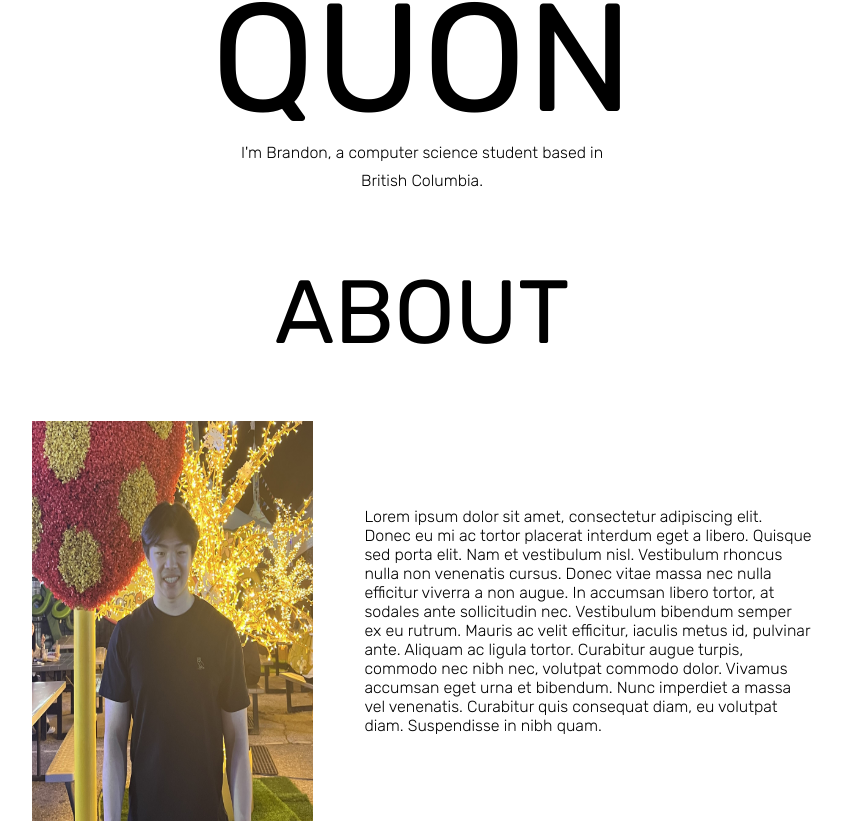
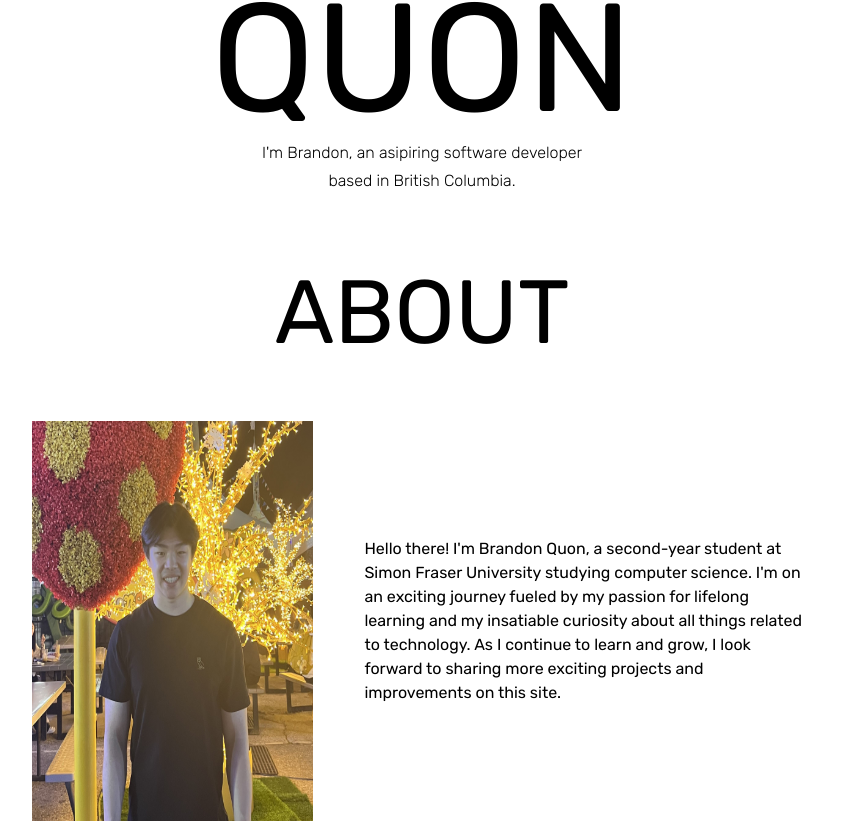
Before and after one commit to bnquon/Personal-Portfolio, a React (Vite) app: page / in a window 1280 px wide. Shown: the part 326-1149 px from the top of the page, without its empty margins (218-1060 px from the left). Built offline with nearby package versions, Linux system fonts and the light colour scheme.

Commit message:
Changing dummy text to real text

```diff
--- a/src/components/About/About.css
+++ b/src/components/About/About.css
@@ -40,5 +40,6 @@
 #aboutContainer > #bio {
     width: 35%;
     font-size: clamp(1rem, 1vw, 4rem);
-    font-weight: 300;
+    font-weight: 400;
+    line-height: 150%;
 }
--- a/src/components/About/About.jsx
+++ b/src/components/About/About.jsx
@@ -18,13 +18,9 @@ export const About = () => {
 
             <div id="bio">
                 <span>
-                    Lorem ipsum dolor sit amet, consectetur adipiscing elit. Donec eu mi ac tortor placerat interdum eget
-                    a libero. Quisque sed porta elit. Nam et vestibulum nisl. Vestibulum rhoncus nulla non venenatis cursus.
-                    Donec vitae massa nec nulla efficitur viverra a non augue. In accumsan libero tortor, at sodales ante
-                    sollicitudin nec. Vestibulum bibendum semper ex eu rutrum. Mauris ac velit efficitur, iaculis metus id,
-                    pulvinar ante. Aliquam ac ligula tortor. Curabitur augue turpis, commodo nec nibh nec, volutpat commodo dolor.
-                    Vivamus accumsan eget urna et bibendum. Nunc imperdiet a massa vel venenatis. Curabitur quis consequat diam,
-                    eu volutpat diam. Suspendisse in nibh quam.
+                    Hello there! I'm Brandon Quon, a second-year student at Simon Fraser University studying computer science.
+                    I'm on an exciting journey fueled by my passion for lifelong learning and my insatiable curiosity about all things related to
+                    technology. As I continue to learn and grow, I look forward to sharing more exciting projects and improvements on this site.
                 </span>
             </div>
 
--- a/src/components/Contact/Contact.css
+++ b/src/components/Contact/Contact.css
@@ -1,6 +1,6 @@
 #contact {
     position: relative;
-    margin-top: 6vh;
+    margin-top: 8vh;
     width: 100%;
     transition: 250ms;
 }
@@ -18,7 +18,7 @@
 #contactForm {
     position: relative;
     width: 32vw;
-    margin: 3vh auto;
+    margin: 4vh auto;
     display: flex;
     flex-direction: column;
     gap: clamp(0.5rem, 4vh, 4rem);
@@ -37,6 +37,7 @@
 }
 
 #contactForm > textarea {
+    font-family: "Rubik", sans-serif;
     resize: vertical;
     border: 1px solid #d5d5d5;
     outline: 0.5px solid black;
@@ -63,8 +64,13 @@
     background-color: hsl(0, 0%, 3%, 90%);
 }
 
+#contactForm > span {
+    font-size: clamp(0.5rem, 0.85vw, 2rem);
+    margin: 0 auto;
+}
+
 #footer {
-    margin-top: 5vh;
+    margin-top: 10vh;
     position: relative;
     display: flex;
     justify-content: center;
--- a/src/components/Contact/Contact.jsx
+++ b/src/components/Contact/Contact.jsx
@@ -1,4 +1,4 @@
-import React from 'react'
+import React, { useState } from 'react'
 import { useInView, animated } from '@react-spring/web'
 import './Contact.css'
 import { FontAwesomeIcon } from '@fortawesome/react-fontawesome'
@@ -9,21 +9,18 @@ export const Contact = () => {
   const [ref, springs] = useInView(
     () => ({
       from: {
-        y: -50,
         opacity: 0,
       },
       to: {
-        y: 0,
         opacity: 1,
       },
     }),
     {
       threshold: 0,
-      once: true,
     }
   );
 
-  const [result, setResult] = React.useState("");
+  const [result, setResult] = useState("");
 
   const onSubmit = async (event) => {
     event.preventDefault();
@@ -40,7 +37,7 @@ export const Contact = () => {
     const data = await response.json();
 
     if (data.success) {
-      setResult("Form Submitted Successfully");
+      setResult("Form Submitted Successfully ✅");
       event.target.reset();
     } else {
       console.log("Error", data);
@@ -56,14 +53,14 @@ export const Contact = () => {
       </div>
 
       <form id='contactForm' onSubmit={onSubmit}>
-          <input type="text" name="name" placeholder='Name' required/>
-          <input type="email" name="email" placeholder='Email' required/>
-          <textarea name="message" placeholder='Message' required></textarea>
+        <input type="text" name="name" placeholder='Name' required/>
+        <input type="email" name="email" placeholder='Email' required/>
+        <textarea name="message" placeholder='Message' required></textarea>
 
-          <button type="submit">SUBMIT</button>
+        <button type="submit">SUBMIT</button>
 
+        {result ? <span>{result}</span> : null}
       </form>
-      <span>{result}</span>
 
       <div id="footer">
         <FontAwesomeIcon icon={faGithub}/>
--- a/src/components/Home/Home.jsx
+++ b/src/components/Home/Home.jsx
@@ -27,7 +27,7 @@ export const Home = () => {
         <animated.div id="navbarContainer" ref={ref} style={springs}>
             <div className="progressScroll"></div>
             <ul>
-                <li>HOME</li>
+                <li>ABOUT</li>
                 <li>PROJECTS</li>
                 <li id="middleNav">BRANDON</li>
                 <li>UPCOMING</li>
@@ -38,7 +38,7 @@ export const Home = () => {
 
         <animated.div id="intro" ref={ref} style={springs}>
             <h1>BRANDON <br />QUON</h1><br />
-            <h3>I'm Brandon, a computer science student based in British Columbia.</h3>
+            <h3>I'm Brandon, an asipiring software developer based in British Columbia.</h3>
         </animated.div>
 
     </div>
--- a/src/components/Projects/Projects.jsx
+++ b/src/components/Projects/Projects.jsx
@@ -9,7 +9,7 @@ export const Projects = () => {
     });
 
     const rightParallax = useParallax({
-        translateY: [10, -5],
+        translateY: [10, -2.5],
     });
 
   return (
```
